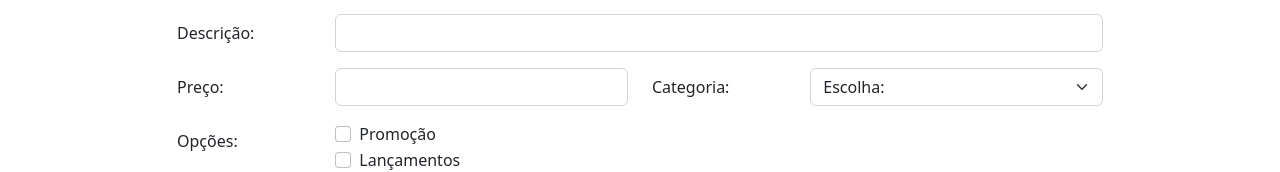
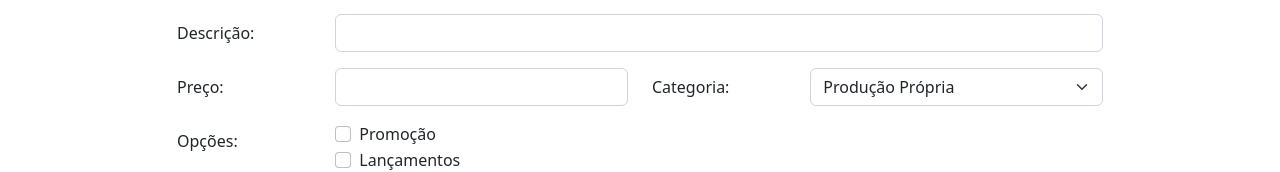
Before and after one commit to guifroes1984/cadastro-produto-angular, an Angular app: page / in a window 1280 px wide. Shown: the part 187-359 px from the top of the page. Built offline with nearby package versions, Linux system fonts and the light colour scheme.

Commit message:
Carregando o array categorias no select

```diff
--- a/src/app/components/produto/produto.component.html
+++ b/src/app/components/produto/produto.component.html
@@ -26,7 +26,10 @@
             <label for="selectCategoria" class="col-sm-2 col-form-label">Categoria:</label>
             <div class="col-sm-4">
                 <select class="form-select" aria-label="Selecione uma categoria" id="selectCategoria" required>
-                  <option value="" selected>Escolha:</option>
+                  <option *ngFor="let c of categorias">
+                    {{c.nome}}
+                  </option>
+
                 </select>
             </div>
         </div>
--- a/src/app/components/produto/produto.component.ts
+++ b/src/app/components/produto/produto.component.ts
@@ -1,10 +1,19 @@
-import { Component } from '@angular/core';
+import { Component, Input, OnInit } from '@angular/core';
+import { Categoria } from 'src/app/interfaces/Categoria';
 
 @Component({
   selector: 'app-produto',
   templateUrl: './produto.component.html',
   styleUrls: ['./produto.component.css']
 })
-export class ProdutoComponent {
+export class ProdutoComponent implements OnInit {
+
+  @Input()
+  categorias: Categoria [] = [];
+
+  constructor() { }
+
+  ngOnInit(): void {
+  }
 
 }
--- a/src/app/components/produtos/produtos.component.html
+++ b/src/app/components/produtos/produtos.component.html
@@ -1,5 +1,5 @@
 <div class="container mt-3">
-  <app-produto></app-produto>
+  <app-produto [categorias]="categorias"></app-produto>
 
   <div class="display-6">
     Produtos de Cadastrados:
--- a/src/app/components/produtos/produtos.component.ts
+++ b/src/app/components/produtos/produtos.component.ts
@@ -1,10 +1,22 @@
-import { Component } from '@angular/core';
+import { Component, OnInit } from '@angular/core';
+import { Categoria } from 'src/app/interfaces/Categoria';
 
 @Component({
   selector: 'app-produtos',
   templateUrl: './produtos.component.html',
   styleUrls: ['./produtos.component.css']
 })
-export class ProdutosComponent {
+export class ProdutosComponent implements OnInit {
 
+  categorias: Categoria [] = [
+    {id: 1, nome: "Produção Própria"},
+    {id: 2, nome: "Nacional"},
+    {id: 3, nome: "Importado"},
+    {id: 4, nome: "Premium"},
+  ];
+
+  constructor() { }
+
+  ngOnInit(): void {
+  }
 }
```
